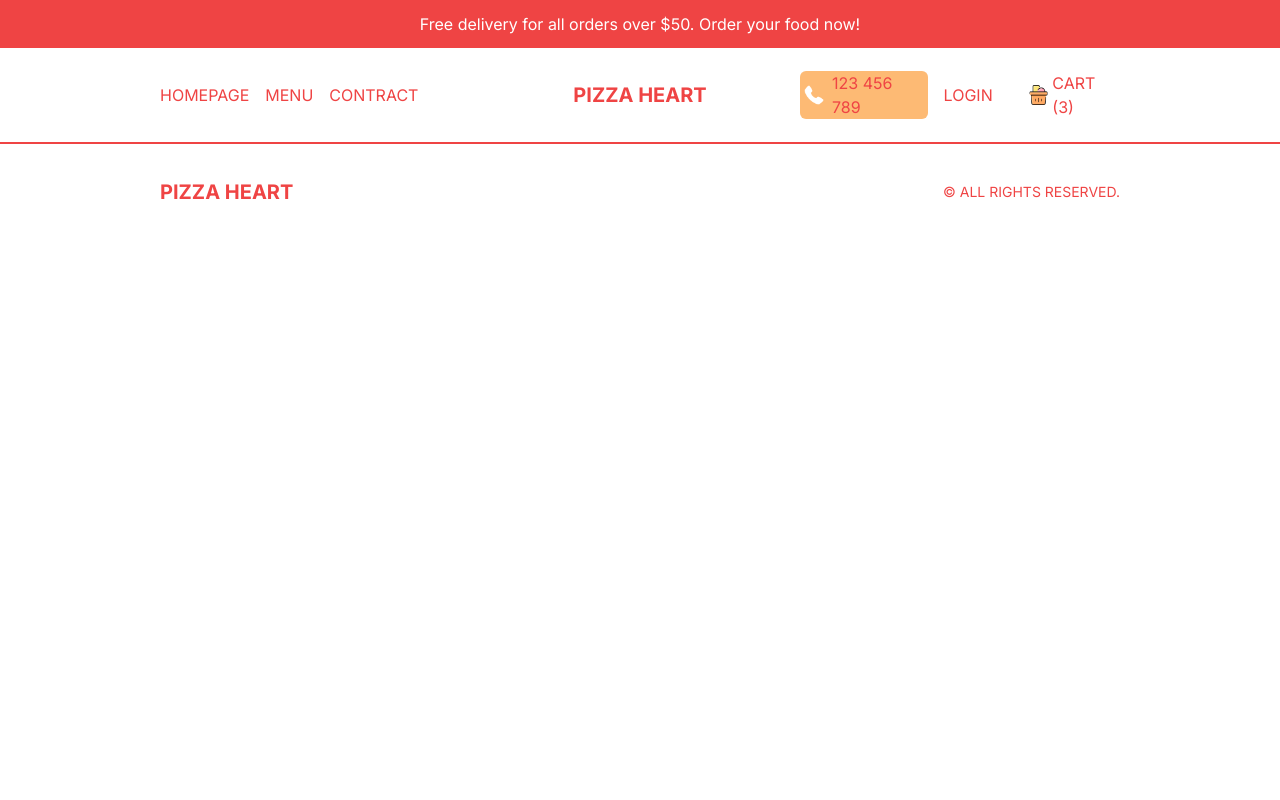
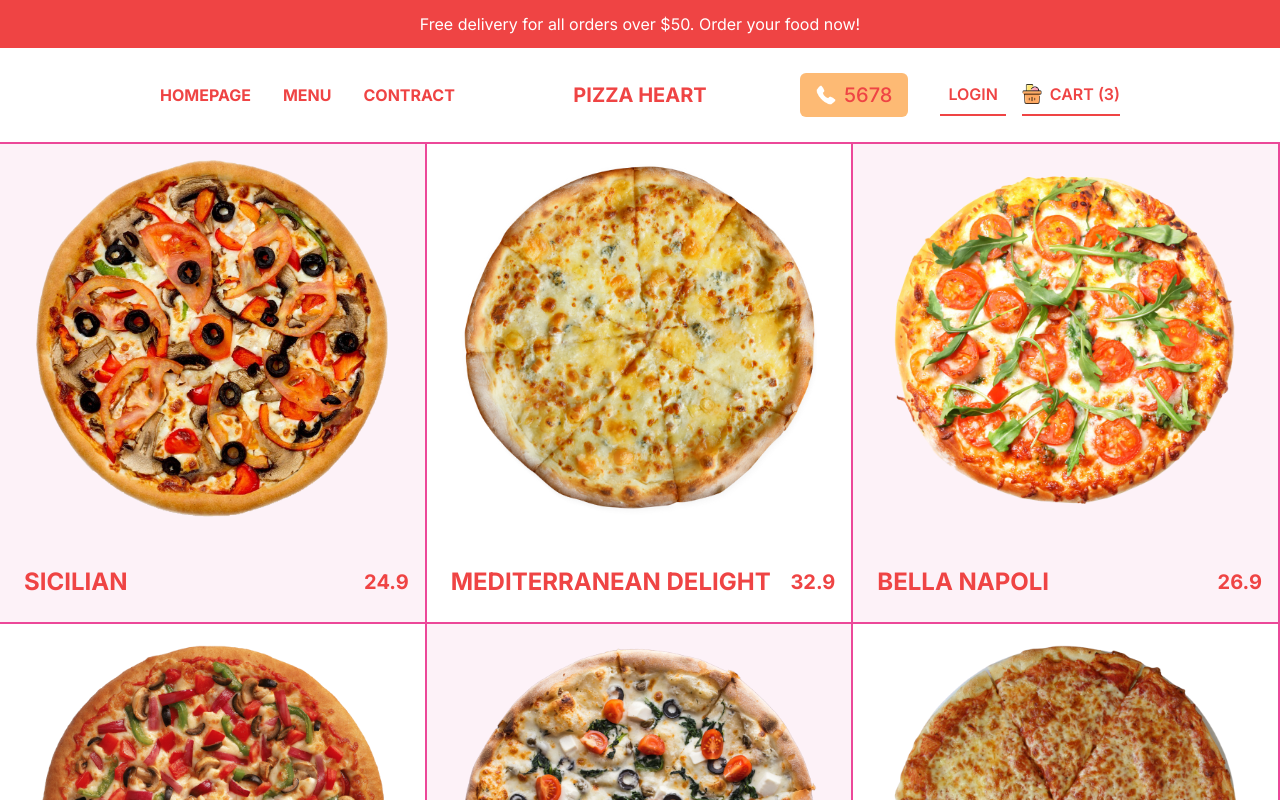
Before and after one commit to Piyabud/Food-Delivery-App, a Next.js app in the folder client/: page /product in a window 1280 px wide. Shown: the top 800 px of the page. Built offline with nearby package versions, Linux system fonts and the light colour scheme.

Commit message:
feat : add single product page

```diff
--- a/client/src/app/globals.css
+++ b/client/src/app/globals.css
@@ -4,7 +4,7 @@
 
 ::-webkit-scrollbar {
   width: 12px;
-  height: 8px;
+  height: 10px;
 }
 
 
--- a/client/src/app/menu/[catagory]/page.tsx
+++ b/client/src/app/menu/[catagory]/page.tsx
@@ -10,12 +10,17 @@ function CategoryPage() {
         <Link
           key={index}
           href={`/product/${product.id}`}
-          className="group w-full h-[60vh] sm:w-1/2 lg:w-1/3 p-4 flex flex-col justify-between odd:bg-amber-50 relative overflow-hidden"
+          className="group w-full h-[60vh] sm:w-1/2 lg:w-1/3 p-4 flex flex-col justify-between odd:bg-pink-50  relative overflow-hidden"
         >
           {/* IMG-CON */}
           {product.img && (
             <div className="relative h-[80%]">
-              <Image src={product.img} alt="" fill className="object-contain hover:scale-[1.05] transition-all duration-300" />
+              <Image
+                src={product.img}
+                alt=""
+                fill
+                className="object-contain group-hover:scale-[1.025] transition-all duration-300"
+              />
             </div>
           )}
           {/* TEXT-CON */}
@@ -26,7 +31,6 @@ function CategoryPage() {
               Add to Cart
             </button>
           </div>
-          {/* Shine effect */}
         </Link>
       ))}
     </div>
--- a/client/src/app/product/page.tsx
+++ b/client/src/app/product/page.tsx
@@ -1,12 +1,34 @@
-import React from 'react'
+import React from "react";
+import { pizzas, singleProduct } from "@/data";
+import Image from "next/image";
+import Link from "next/link";
 
 function SingerProductPage() {
   return (
-    <div className=''>
-      {/* IMG-CON */}
-      {/* TEXT-CON */}
+    <div className=" flex flex-wrap text-red-500">
+      {pizzas.map((item, index) => (
+        <Link
+          className="w-full h-[60vh] border-r-2 border-b-2 border-pink-500
+          sm:w-1/2 lg:w-1/3 p-4 flex flex-col justify-between group odd:bg-pink-50"
+          href={`/product/${item.id}`}
+          key={index}
+        >
+          {/* IMG-CON */}
+          {item.img && (
+            <div className="relative h-[80%]">
+              <Image src={item.img} alt="" fill className="object-contain group-hover:scale-[1.025] transition-all duration-300" />
+            </div>
+          )}
+          {/* TEXT-CON */}
+          <div className="flex justify-between items-center font-bold">
+            <h1 className="text-2xl uppercase p-2">{item.title}</h1>
+            <h2 className="group-hover:hidden text-xl">{item.price}</h2>
+            <button className="hidden group-hover:block uppercase bg-red-500 text-white p-2 rounded-md">Add to Cart</button>
+          </div>
+        </Link>
+      ))}
     </div>
-  )
+  );
 }
 
-export default SingerProductPage
+export default SingerProductPage;
--- a/client/src/components/CartIcon.tsx
+++ b/client/src/components/CartIcon.tsx
@@ -4,11 +4,11 @@ import React from "react";
 
 const CartIcon = () => {
   return (
-    <Link href="/cart" className="flex items-center gap-1">
-      <div className="relative w-8 h-8 ml-5 md:w-5 md:h-5 ">
+    <Link href="/cart" className="flex items-center justify-center gap-2 font-semibold border-b-2 border-red-500 py-2 ">
+      <div className="relative w-8 h-8  md:w-5 md:h-5 ">
         <Image src="/cart.png" alt="" fill />
       </div>
-      <span>Cart (3)</span>
+      <span className="font-semibold">Cart (3)</span>
     </Link>
   );
 };
--- a/client/src/components/Featured.tsx
+++ b/client/src/components/Featured.tsx
@@ -13,7 +13,7 @@ function Featured() {
           <div
             key={item.id}
             className="w-screen h-[60vh] flex flex-col items-center justify-around p-4
-            hover:bg-amber-50 transition-all duration-300
+            hover:bg-pink-50 transition-all duration-300
             md:w-[50vw] xl:w-[33vw] xl:h-[90vh]
            "
           >
--- a/client/src/components/Navbar.tsx
+++ b/client/src/components/Navbar.tsx
@@ -11,12 +11,12 @@ function Navbar() {
       className="
       h-12 text-red-500 p-4
       flex items-center justify-between
-      border-b-2 border-b-red-500 uppercase
+      border-b-2 border-b-pink-500 uppercase
       md:h-24 lg:px-9 xl:px-40
     "
     >
       {/* LEFT LINK */}
-      <div className="hidden md:flex gap-4 flex-1">
+      <div className="hidden md:flex gap-8 flex-1 font-bold">
         <Link href={"/"}>Homepage</Link>
         <Link href={"/menu"}>Menu</Link>
         <Link href={"/"}>Contract</Link>
@@ -33,18 +33,28 @@ function Navbar() {
       <div className="hidden md:flex gap-4 items-center justify-end flex-1">
         <div
           className="
-        md:absolute top-3 r-2 lg:static
-        flex items-center gap-2
-        cursor-pointer
-        bg-orange-300 px-1 rounded-md"
+            md:absolute top-3 r-2 lg:static
+            flex items-center gap-2
+            cursor-pointer
+          bg-orange-300 px-4 py-2 rounded-md"
         >
           <Image src="/phone.png" alt="" width={20} height={20} />
-          <span className="">123 456 789</span>
+          <span className="font-medium text-xl">5678</span>
         </div>
         {!user ? (
-          <Link href={"/login"}>Login</Link>
+          <Link
+            href={"/login"}
+            className="font-semibold border-b-2 border-red-500 p-2  text-red-500 ml-4"
+          >
+            Login
+          </Link>
         ) : (
-          <Link href={"/orders"}>Orders</Link>
+          <Link
+            href={"/orders"}
+            className="font-semibold border-b-2 border-red-500 p-2  text-red-500 ml-4"
+          >
+            Orders
+          </Link>
         )}
         <CartIcon />
       </div>
--- a/client/src/components/Slider.tsx
+++ b/client/src/components/Slider.tsx
@@ -32,7 +32,7 @@ function Slider() {
   }, []);
   ///////////////////////////////
   return (
-    <div className="flex flex-col h-[calc(100vh-6rem)] md:h-[calc(100vh-9rem)] lg:flex-row bg-amber-50">
+    <div className="flex flex-col h-[calc(100vh-6rem)] md:h-[calc(100vh-9rem)] lg:flex-row bg-pink-50">
       {/* TEXT-CON */}
       <div className=" flex flex-1 items-center justify-center flex-col gap-8 text-red-500 font-bold ">
         <h1 className="text-5xl text-center uppercase p-4 md:p-10 md:text-6xl xl:text-7xl">
```
